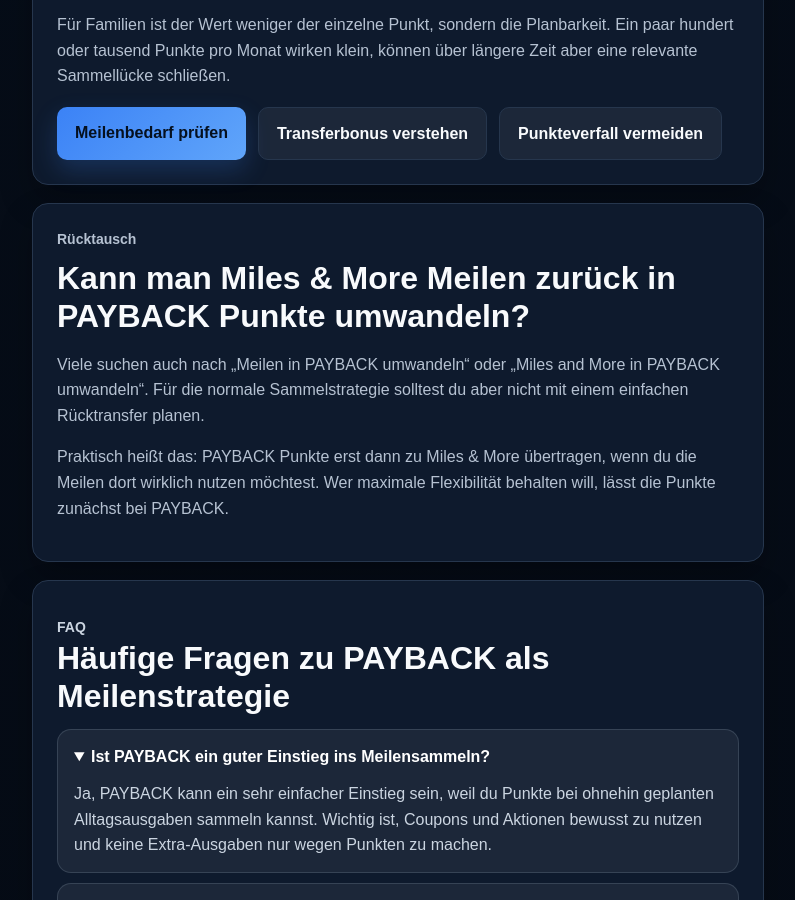
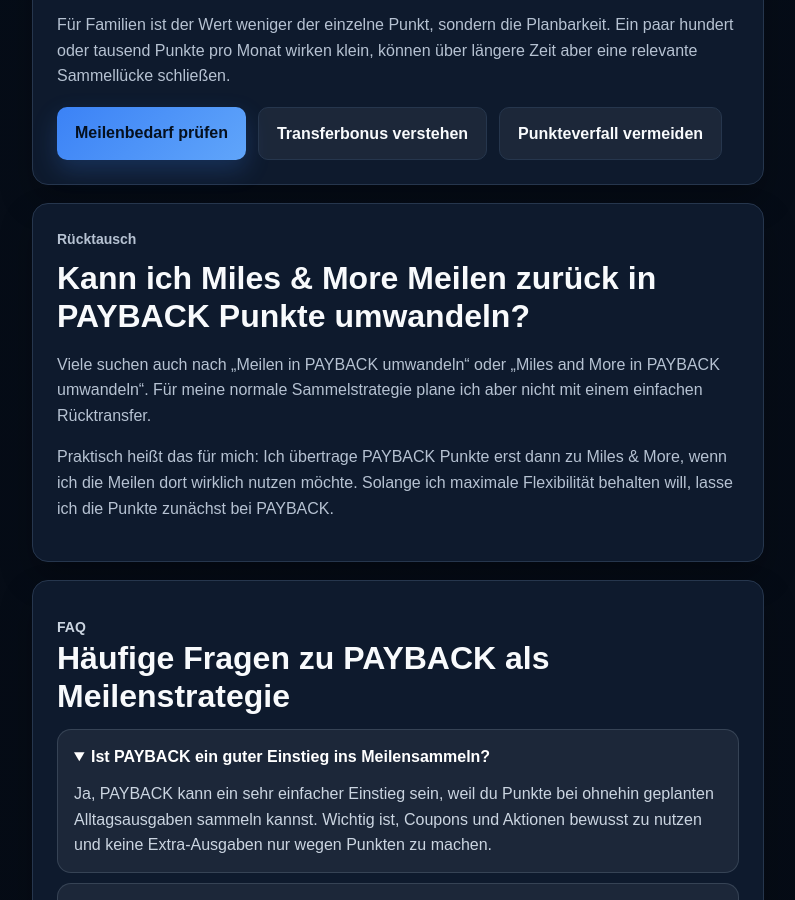
Before and after one commit to Praemienflug-Planer/miles-planer, a Jekyll site: the page built from meilen-sammeln/payback/index.html, in a window 1280 px wide and 900 px high, scrolled down 8070 px. Shown: the whole window, without its empty margins (68-863 px from the left). Built offline with Jekyll 4.4.1, drawn with Linux system fonts in a browser that asks for light colours.

Commit message:
Rewrite PAYBACK reverse transfer in first person

```diff
--- a/_includes/payback/ruecktausch.html
+++ b/_includes/payback/ruecktausch.html
@@ -1 +1 @@
-<div class="article-card seo-card" id="ruecktausch"><p class="eyebrow">Rücktausch</p><h2>Kann man Miles &amp; More Meilen zurück in PAYBACK Punkte umwandeln?</h2><p>Viele suchen auch nach „Meilen in PAYBACK umwandeln“ oder „Miles and More in PAYBACK umwandeln“. Für die normale Sammelstrategie solltest du aber nicht mit einem einfachen Rücktransfer planen.</p><p>Praktisch heißt das: PAYBACK Punkte erst dann zu Miles &amp; More übertragen, wenn du die Meilen dort wirklich nutzen möchtest. Wer maximale Flexibilität behalten will, lässt die Punkte zunächst bei PAYBACK.</p></div>
+<div class="article-card seo-card" id="ruecktausch"><p class="eyebrow">Rücktausch</p><h2>Kann ich Miles &amp; More Meilen zurück in PAYBACK Punkte umwandeln?</h2><p>Viele suchen auch nach „Meilen in PAYBACK umwandeln“ oder „Miles and More in PAYBACK umwandeln“. Für meine normale Sammelstrategie plane ich aber nicht mit einem einfachen Rücktransfer.</p><p>Praktisch heißt das für mich: Ich übertrage PAYBACK Punkte erst dann zu Miles &amp; More, wenn ich die Meilen dort wirklich nutzen möchte. Solange ich maximale Flexibilität behalten will, lasse ich die Punkte zunächst bei PAYBACK.</p></div>
```
